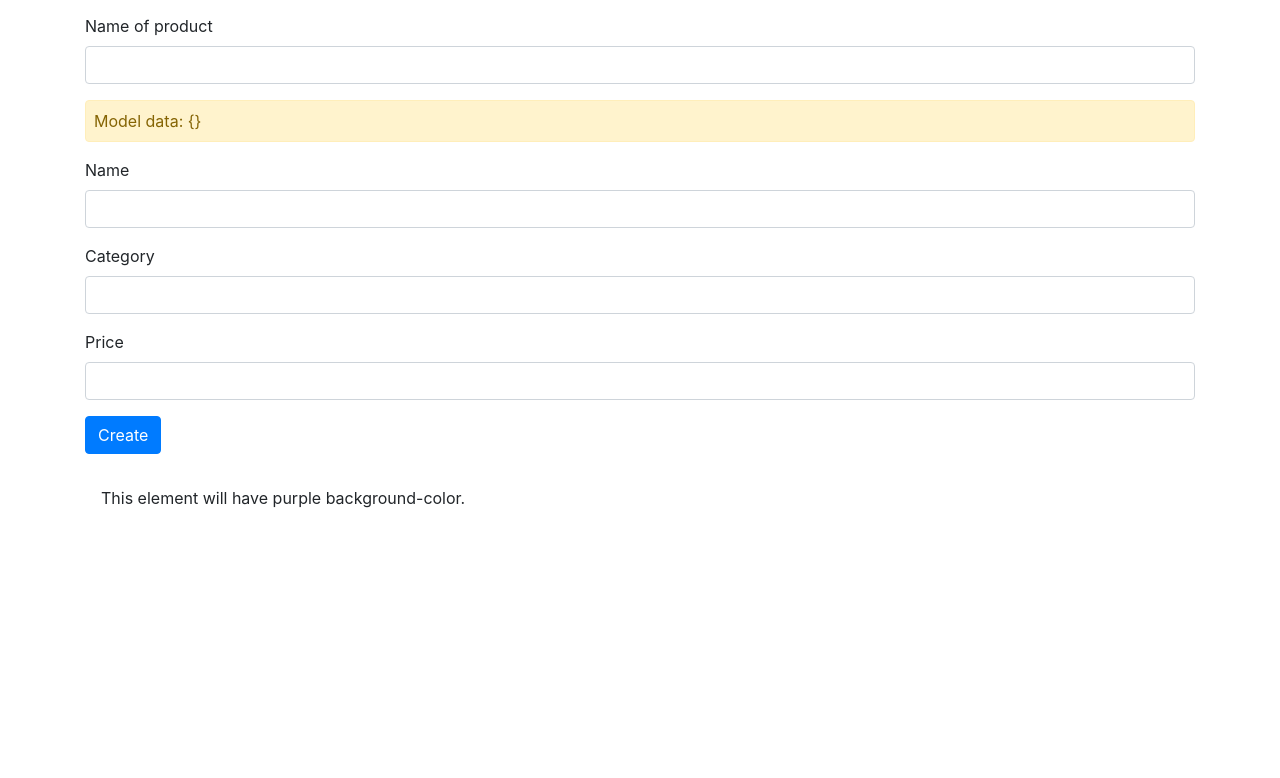
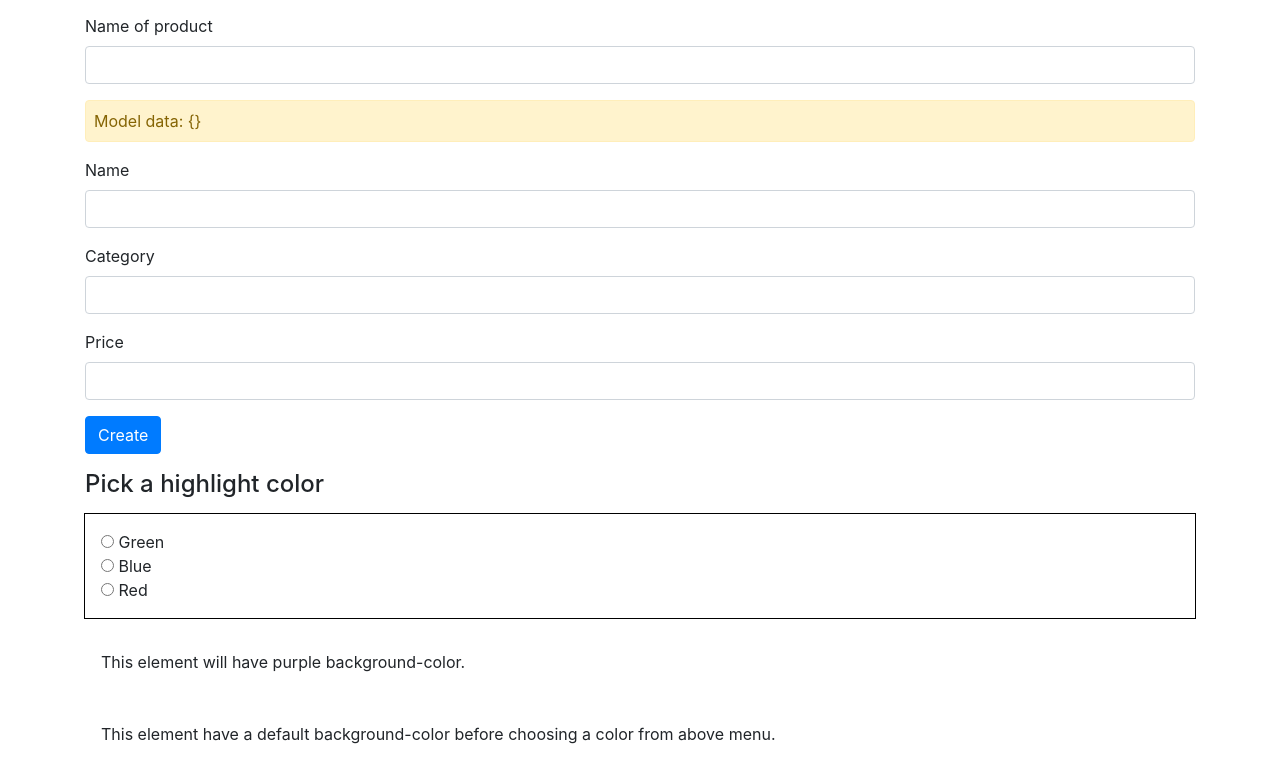
Before and after one commit to pavlovcoder/angular-multipurpose-application, an Angular app: page / in a window 1280 px wide. Shown: the part 2421-3199 px from the top of the page. Before the commit the page ends 2963 px from the top, so only its background shows below. Built offline with nearby package versions, Linux system fonts and the light colour scheme.

Commit message:
Commit #10

```diff
--- a/src/app/highlight.directive.ts
+++ b/src/app/highlight.directive.ts
@@ -8,10 +8,12 @@ export class HighlightDirective {
 
   constructor(private el: ElementRef) { }
 
+  @Input() defaultColor: string;
+
   @Input('appHighlight') highlightColor: string;
 
   @HostListener('mouseenter') onmouseenter() {
-    this.highlight(this.highlightColor || 'red', '#ffffff');
+    this.highlight(this.highlightColor || this.defaultColor || 'red', '#ffffff');
   }
 
   @HostListener('mouseleave') nomouseleave() {
--- a/src/app/template.html
+++ b/src/app/template.html
@@ -167,6 +167,13 @@
       </ul>
     </div>
     <button class="btn btn-primary" type="submit" [disabled]="formSubmitted && form.invalid" [class.btn-secondary]="formSubmitted && form.invalid">Create</button>
+    <h4 class="my-3">Pick a highlight color</h4>
+    <div class="p-3" style="outline: 1px solid #000;">
+      <input type="radio" name="colors" (click)="pBackColor='#459965'">&nbsp;Green<br/>
+      <input type="radio" name="colors" (click)="pBackColor='#454B99'">&nbsp;Blue<br/>
+      <input type="radio" name="colors" (click)="pBackColor='#FF0000'">&nbsp;Red
+    </div>
     <p class="my-3 p-3" [appHighlight]="pBackColor">This element will have purple background-color.</p>
+    <p class="my-3 p-3" [appHighlight]="pBackColor" defaultColor="#00FFFB">This element have a default background-color before choosing a color from above menu.</p>
   </form>
 </div>
```
